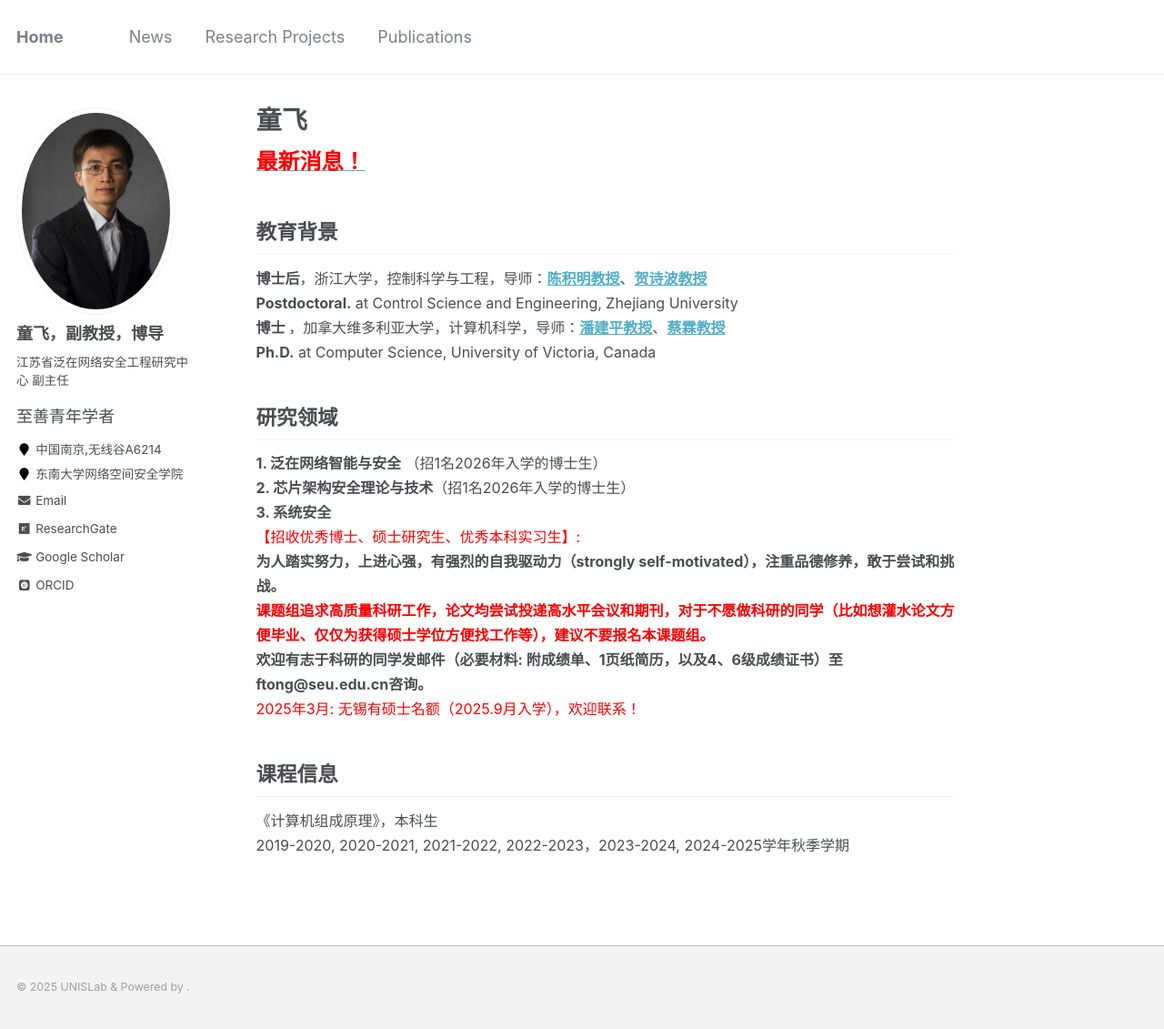
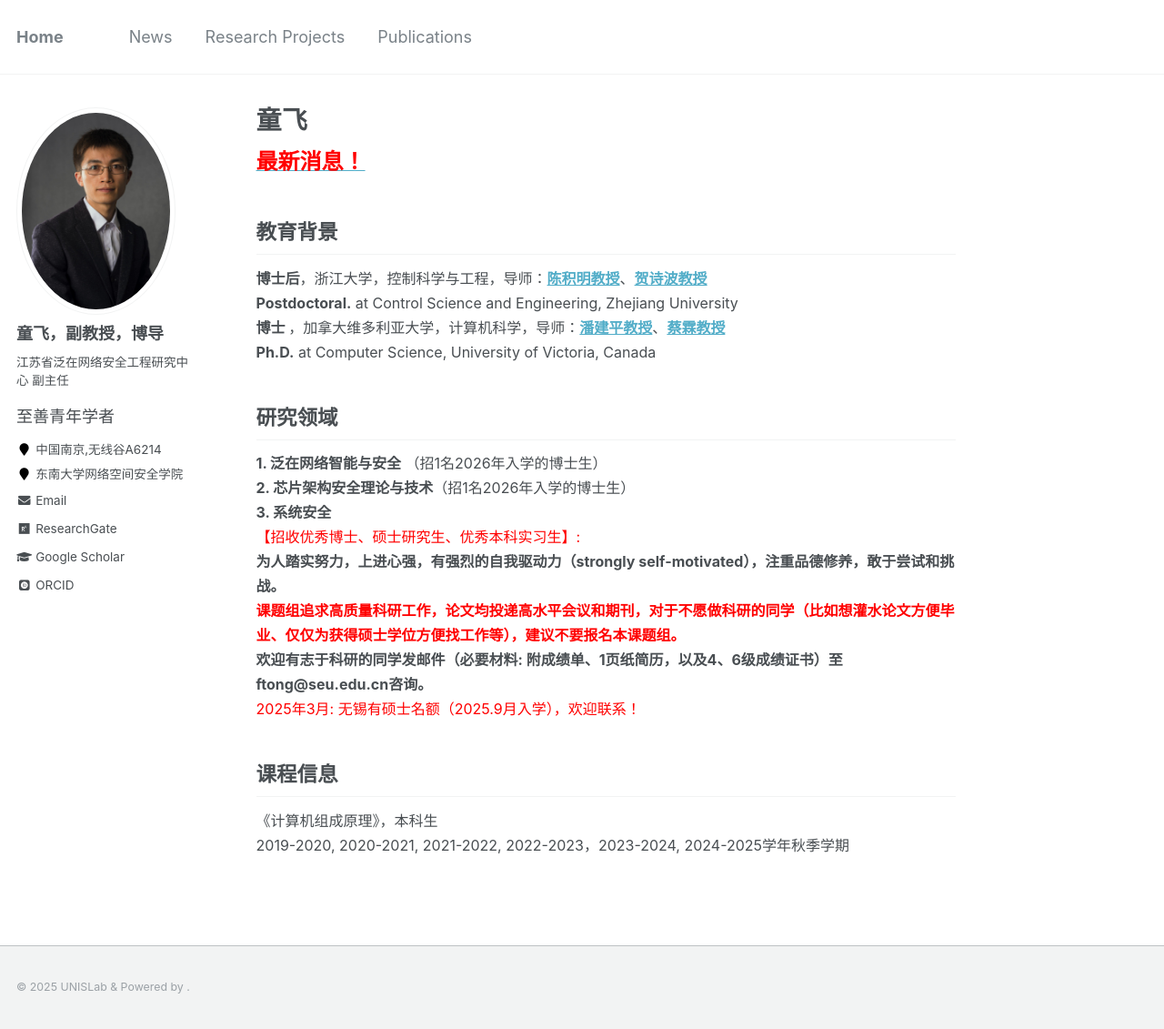
Before and after one commit to fei-tong/fei-tong.github.io, a Jekyll site: the page built from _pages/about.md, in a window 1280 px wide and 1131 px high. Shown: the whole window at 91% size. Built offline with Jekyll 4.4.1, drawn with Linux system fonts in a browser that asks for light colours; some web fonts are replaced.

Commit message:
Update about.md

```diff
--- a/_pages/about.md
+++ b/_pages/about.md
@@ -26,7 +26,7 @@ redirect_from:
 <b>3.  系统安全</b><br>
 <font color="red">【招收优秀博士、硕士研究生、优秀本科实习生】:</font><br>
 <b>为人踏实努力，上进心强，有强烈的自我驱动力（strongly self-motivated），注重品德修养，敢于尝试和挑战。</b><br>
-<font color="red"><b>课题组追求高质量科研工作，论文均尝试投递高水平会议和期刊，对于不愿做科研的同学（比如想灌水论文方便毕业、仅仅为获得硕士学位方便找工作等），建议不要报名本课题组。</b></font><br>
+<font color="red"><b>课题组追求高质量科研工作，论文均投递高水平会议和期刊，对于不愿做科研的同学（比如想灌水论文方便毕业、仅仅为获得硕士学位方便找工作等），建议不要报名本课题组。</b></font><br>
 <b>欢迎有志于科研的同学发邮件（必要材料: 附成绩单、1页纸简历，以及4、6级成绩证书）至 ftong@seu.edu.cn咨询。</b><br>
 <font color="red">2025年3月: 无锡有硕士名额（2025.9月入学），欢迎联系！</font>
 </font>
```
